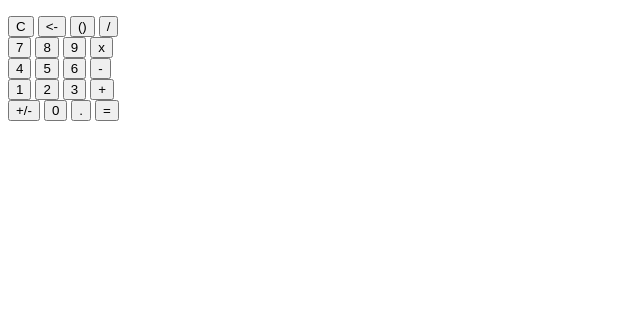
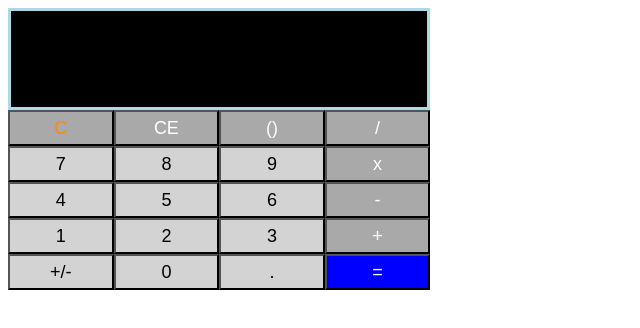
Before and after one commit to SurfaceNormal/Calculator, a plain HTML site: page index.html in a window 1280 px wide. Shown: the whole page, without its empty margins (0-640 px from the left). Drawn offline with Linux system fonts and the light colour scheme.

Commit message:
Added CSS file; adjusted screen/button sizes and colors

```diff
--- a/calc.js
+++ b/calc.js
@@ -289,9 +289,9 @@ function evalPostFix(expression) {
 	for (let i = 0; i < expression.length; i++)  {
 		if (!isNaN(expression[i])) {
 			operators.push(expression[i]);
-		} else if (expression[i] == '~') { // Unary '-'
+		} /*else if (expression[i] == '~') { // Unary '-'
 			operators.push(-operators.pop())
-		} else {
+		} */else {
 			operators.push(operation(expression[i], operators.pop(), operators.pop()))
 		}
 	}
@@ -339,9 +339,9 @@ function isHigherPrec(token, stack) {
 }
 
 function precedence(op) {
-	if (op == '~') {
+	/*if (op == '~') {
 		return 3;
-	} else if (op == '*' || op == '/') {
+	} else */if (op == '*' || op == '/') {
 		return 2;
 	} else if (op == '+' || op == '-') {
 		return 1;
--- a/index.html
+++ b/index.html
@@ -1,7 +1,9 @@
 <!DOCTYPE html>
 <html>
 <head>
+  <meta charset="utf-8">
   <title>Calculator</title>
+  <link rel="stylesheet" href="style.css" type="text/css">
 </head>
 <body>
   <div id="display">
@@ -12,7 +14,7 @@
   <div id="buttons">
   	<div id="row0">
   	  <button id="C">C</button>
-  	  	<button id="CE"><-</button>
+  	  <button id="CE">CE</button>
   	  <button id="paren">()</button>
   	  <button id="/" class="op">/</button>
   	</div>
@@ -41,6 +43,6 @@
   	  <button id="equals">=</button>
   	</div>
   </div>
+  <script src="calc.js" type="text/javascript"></script>
 </body>
-<script src="calc.js" type="text/javascript"></script>
 </html>
--- /dev/null
+++ b/style.css
@@ -0,0 +1,40 @@
+body {
+    width: 33%;
+}
+
+button {
+    width: 25%;
+    height: 36px;
+    font-size: 18px;
+    margin: 0px;
+    float: left;
+    background-color: lightgray;
+    color: black;
+}
+
+#display {
+    background-color: black;
+    color: lightblue;
+    border: solid;
+    height: 96px;
+    font-size: 20px;
+}
+
+#equals {
+    background-color: blue;
+    color: white;
+}
+
+#C, #CE, #paren {
+    background-color: darkgray;
+    color: white;
+}
+
+#C {
+    color: darkorange;
+}
+
+.op {
+    background-color: darkgray;
+    color: white;
+}
```
Also changed, not shown: 1 other file. Lines whose indentation alone changed are shown as unchanged.
